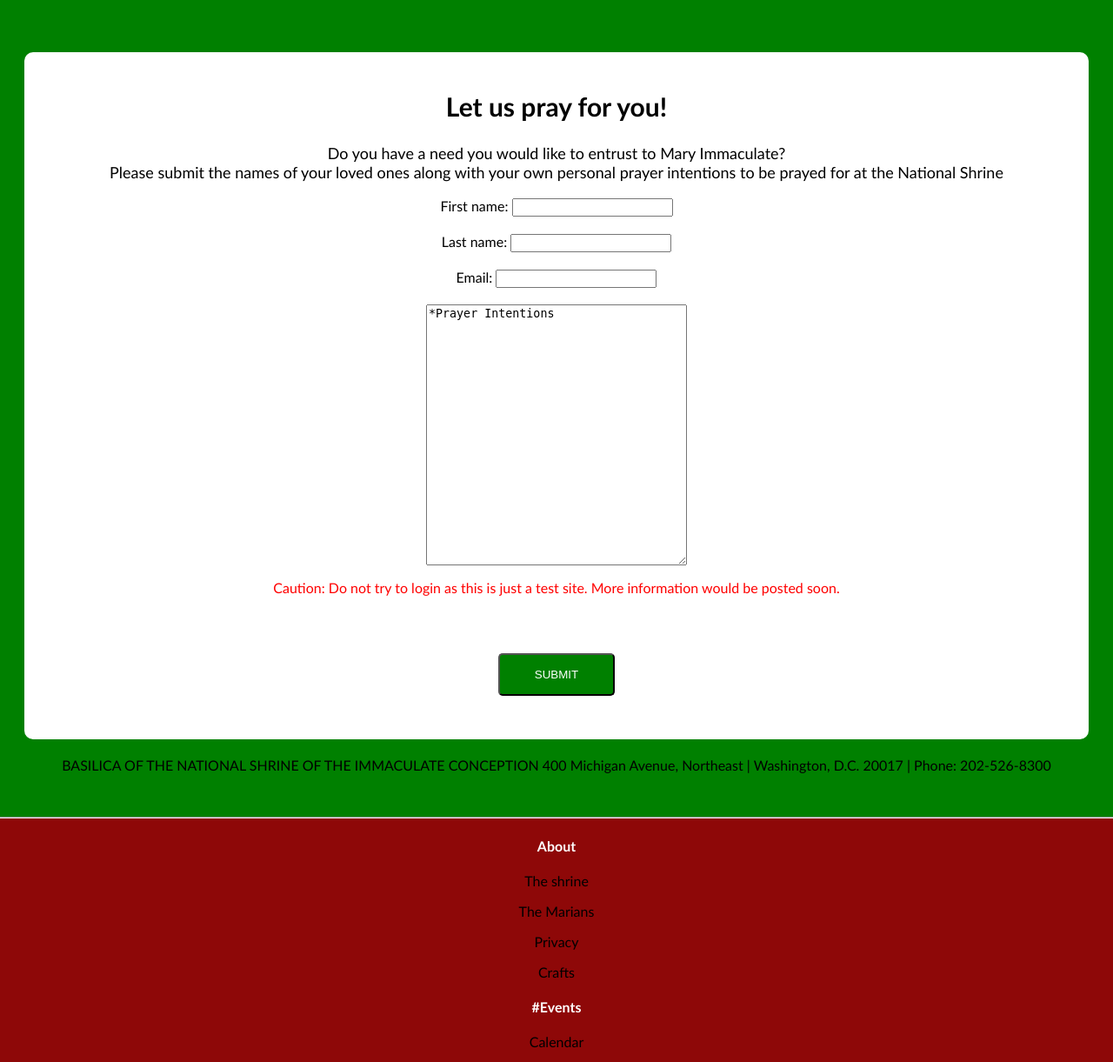
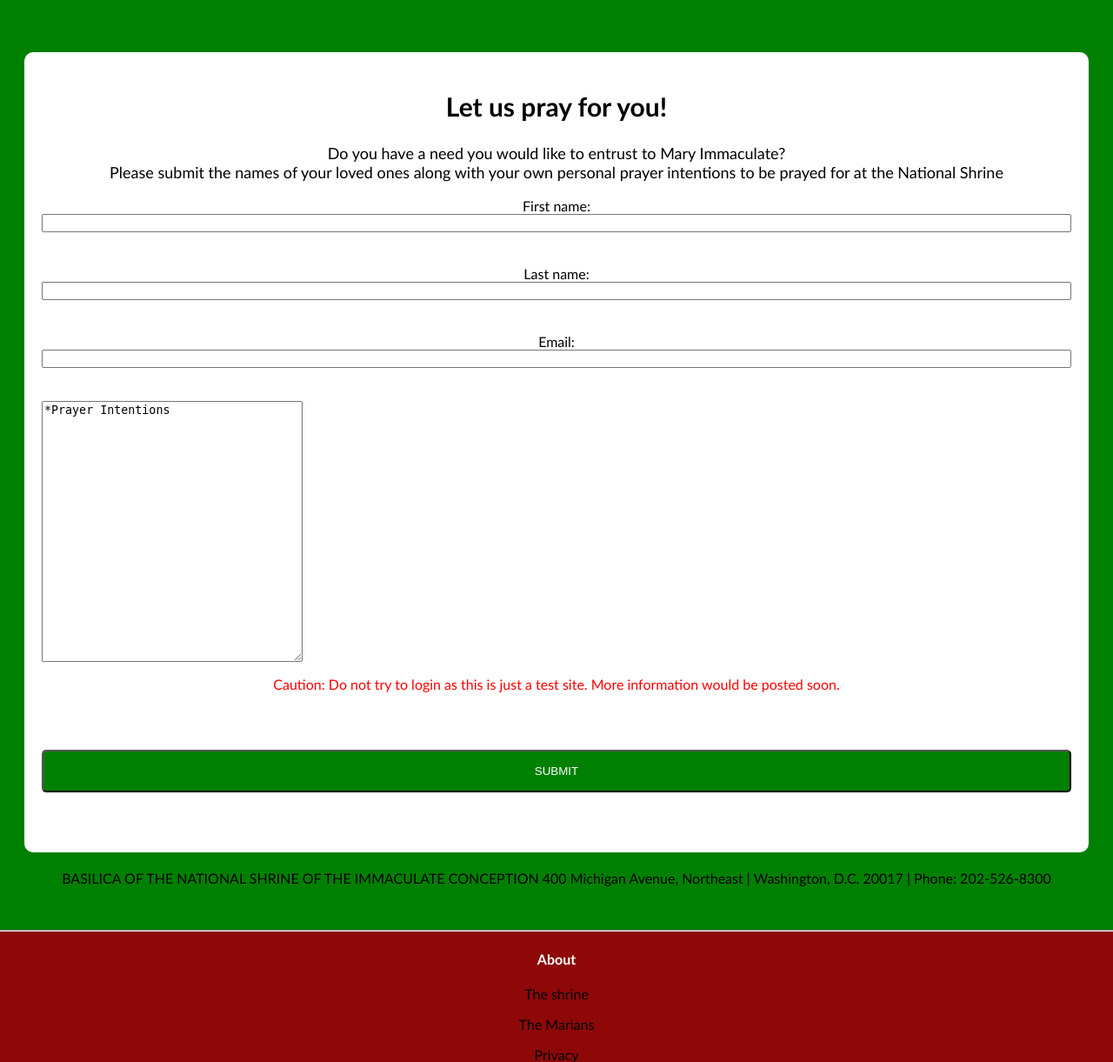
Before and after one commit to Dipo-Azeez/the_shrine, a PHP site: page /login_linkpage.html in a window 1280 px wide. Shown: the part 75-1296 px from the top of the page at 87% size. Run offline with PHP 8.4, Linux system fonts and the light colour scheme.

Commit message:
new changes

```diff
--- a/donate_linkpage.html
+++ b/donate_linkpage.html
@@ -76,7 +76,7 @@
 
     <form action="">
 
-       <textarea name="message" style="width: 300px; height: 300px; margin-left: 5px; margin-right: 5px;"></textarea> <br/>
+       <textarea name="message" style="width: 300px; height: 300px; margin-right: 10px;"></textarea> <br/>
 
        <p style="color: red">Caution: Do not try to donate as this is just a test site. More information would be posted soon.</p>
        <input type="submit" value="SUBMIT" class="kk"> <br/>
--- a/login_linkpage.css
+++ b/login_linkpage.css
@@ -43,3 +43,9 @@
     margin-top: 50px;
     color: white;
 }
+
+.mxx{
+    display: flex;
+    flex-wrap: nowrap;
+    flex-direction: column;
+}
--- a/login_linkpage.html
+++ b/login_linkpage.html
@@ -64,7 +64,7 @@
         <div class="king_2"><p>  Do you have a need you would like to entrust to Mary Immaculate? <br/> Please submit the names of your loved ones along with your own personal prayer intentions to be prayed for at the National Shrine  </p> </div>
 
 
-        <form action="login.php" method="post">
+        <form action="login.php" method="post" class="mxx">
 
 
                 <label for="fname">First name:</label>
@@ -76,7 +76,7 @@
 
 
 
-           <textarea name="message" style="width: 300px; height: 300px; margin-left: 5px; margin-right: 5px;">*Prayer Intentions </textarea>
+           <textarea name="message" style="width: 300px; height: 300px; margin-right: 10px;">*Prayer Intentions </textarea>
 
            <p style="color: red">Caution: Do not try to login as this is just a test site. More information would be posted soon.</p>
            <input type="submit" value="SUBMIT" class="kk">
--- a/shrine_landing_page.css
+++ b/shrine_landing_page.css
@@ -178,8 +178,7 @@
     color: whitesmoke;
     margin-bottom: 50px;
     margin-top:15px;
-    margin-left: 5px;
-    margin-right: 5px;
+    margin-right: 15px;
 }
 
 .table{
@@ -247,8 +246,7 @@
     border-radius: 5px;
     color: whitesmoke;
     margin-bottom: 50px;
-    margin-left: 5px;
-    margin-right: 5px;
+    margin-right: 15px;
 }
 
 .sub-sec{
--- a/sign_up.css
+++ b/sign_up.css
@@ -29,3 +29,9 @@
     margin-top: 50px;
     color: white;
 }
+
+.mxx{
+    display: flex;
+    flex-wrap: nowrap;
+    flex-direction: column;
+}
--- a/sign_up.html
+++ b/sign_up.html
@@ -60,7 +60,7 @@
 
        <h2>Join Our Newsletter</h2> <br/>
 
-        <form action="">
+        <form action="" class="mxx">
 
                 <label for="fname">First name:</label>
                 <input type="text" id="fname" name="fname" value=""><br><br/>
```
